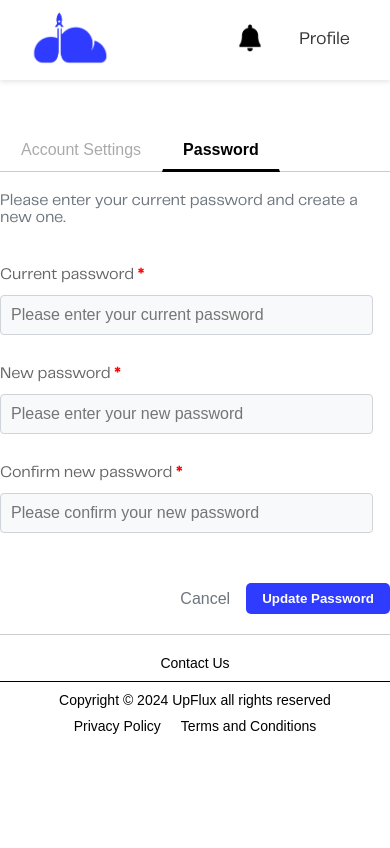
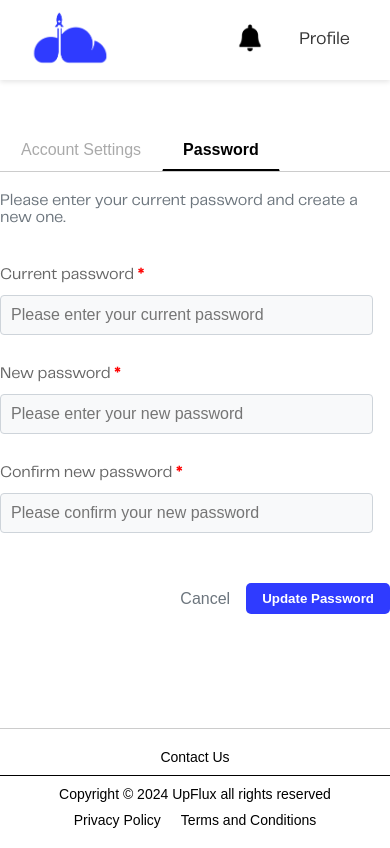
Before and after one commit to UpFlux-By-Zenith/UpFlux-WebApp, a React (Create React App) app in the folder upflux-client/: page /password-settings in a window 390 px wide. Built offline with nearby package versions, Linux system fonts and the light colour scheme.

Commit message:
Improve PasswordSettings page responsiveness for tablet view

```diff
--- a/upflux-client/src/features/Footer/footer.css
+++ b/upflux-client/src/features/Footer/footer.css
@@ -5,7 +5,7 @@
     padding: 20px 0;
     background-color: #fff;
     width: 100%;
-
+    margin-top:auto;
 }
 
 .contact-us {
--- a/upflux-client/src/features/PasswordSettings/passwordSettings.css
+++ b/upflux-client/src/features/PasswordSettings/passwordSettings.css
@@ -4,7 +4,10 @@
   margin-top: 50px;
   border-bottom: 1px solid #ccc;
   padding-bottom: 20px;
-    min-height: 100%;
+  min-height: calc(80.3vh - 100px);
+  display: flex;
+  flex-direction: column;
+
 }
 
   .instructions {
--- a/upflux-client/src/index.css
+++ b/upflux-client/src/index.css
@@ -24,7 +24,5 @@ h1 {
 }
 
 .Footer{
-  position: absolute;
-  bottom: 0;
-  width: 100%;
+margin-top:auto;
 }
```
Lines whose indentation alone changed are shown as unchanged.
